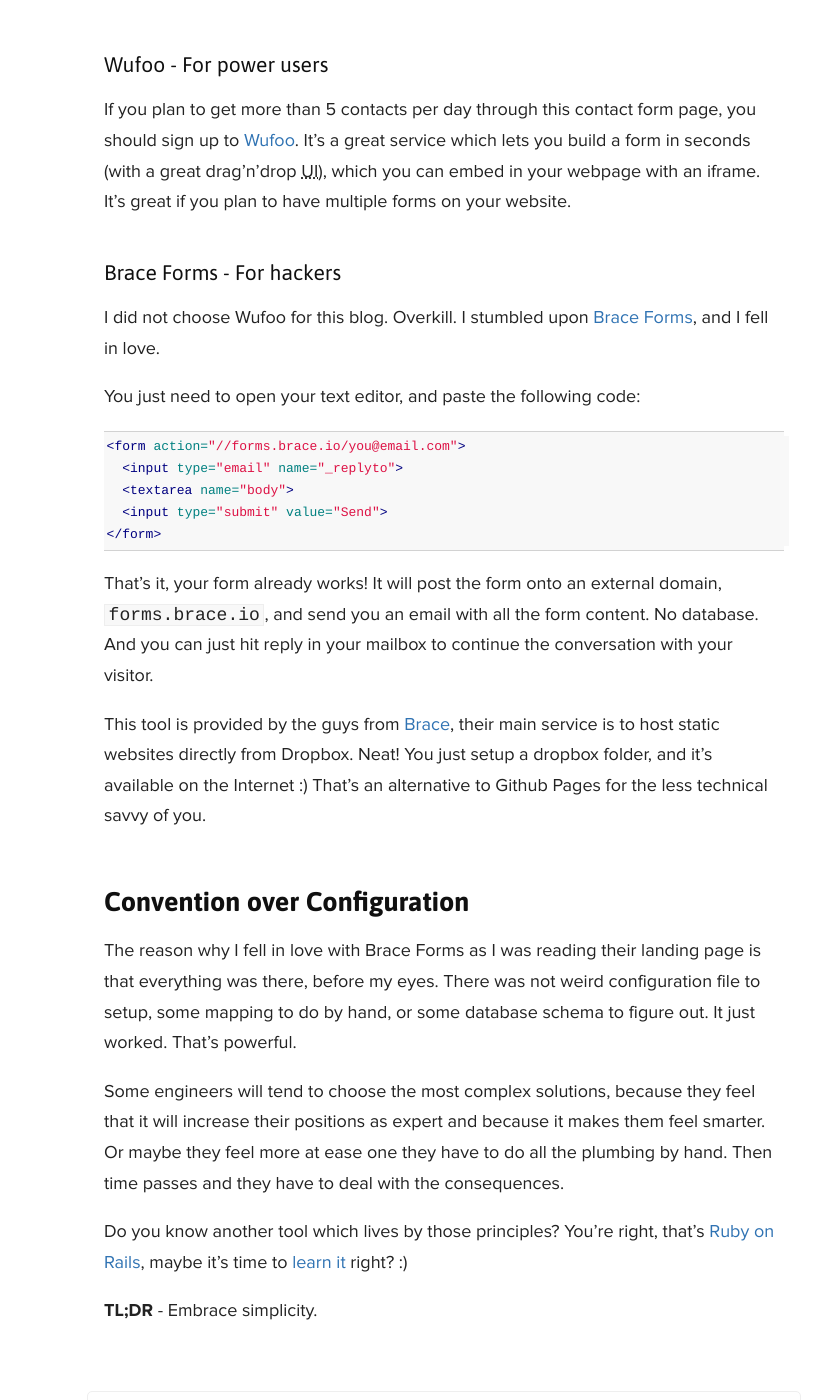
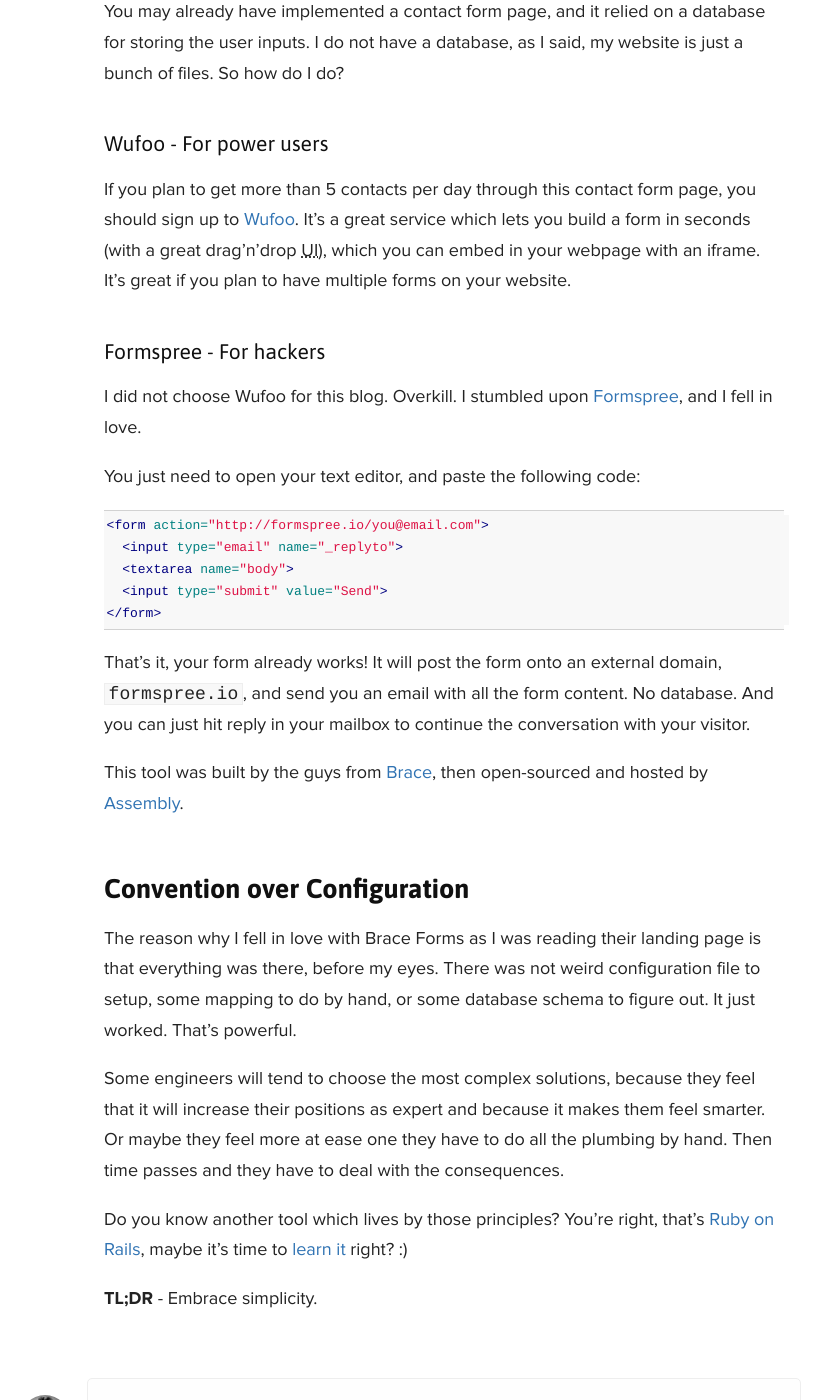
Before and after one commit to ssaunier/ssaunier.github.io, a Jekyll site: the page built from _posts/2014-04-15-you-do-not-need-a-database-for-your-contact-form.markdown, in a window 1280 px wide and 1400 px high, scrolled down 862 px. Shown: the whole window, without its empty margins (196-1028 px from the left). Built offline with Jekyll 4.4.1, drawn with Linux system fonts in a browser that asks for light colours; Markdown is read by kramdown in place of the engine named in the settings; comment, search, counter and statistics services are not loaded; some of the changed text lies outside the part shown.

Commit message:
Brace is shutting down, updating contact form

````diff
--- a/_posts/2014-04-15-you-do-not-need-a-database-for-your-contact-form.markdown
+++ b/_posts/2014-04-15-you-do-not-need-a-database-for-your-contact-form.markdown
@@ -4,6 +4,8 @@
 description: "Learn how to simply embed a contact form on your static website"
 category: blog
 ---
+
+**Edit** (Dec 22th, 2014): Brace forms closed and open sourced their product, thanks! The article has been update to reflect those changes.
 
 I love static websites. They are simple and fast. But they are just files, so how do I setup a contact form?
 
@@ -25,23 +27,23 @@
 
 If you plan to get more than 5 contacts per day through this contact form page, you should sign up to [Wufoo](http://www.wufoo.com/). It's a great service which lets you build a form in seconds (with a great drag'n'drop <acronym title="User Interface">UI</acronym>), which you can embed in your webpage with an iframe. It's great if you plan to have multiple forms on your website.
 
-### Brace Forms - For hackers
+### Formspree - For hackers
 
-I did not choose Wufoo for this blog. Overkill. I stumbled upon [Brace Forms](http://forms.brace.io), and I fell in love.
+I did not choose Wufoo for this blog. Overkill. I stumbled upon [Formspree](http://formspree.io/), and I fell in love.
 
 You just need to open your text editor, and paste the following code:
 
 ```html
-<form action="//forms.brace.io/you@email.com">
+<form action="http://formspree.io/you@email.com">
   <input type="email" name="_replyto">
   <textarea name="body">
   <input type="submit" value="Send">
 </form>
 ```
 
-That's it, your form already works! It will post the form onto an external domain, `forms.brace.io`, and send you an email with all the form content. No database. And you can just hit reply in your mailbox to continue the conversation with your visitor.
+That's it, your form already works! It will post the form onto an external domain, `formspree.io`, and send you an email with all the form content. No database. And you can just hit reply in your mailbox to continue the conversation with your visitor.
 
-This tool is provided by the guys from [Brace](http://brace.io/), their main service is to host static websites directly from Dropbox. Neat! You just setup a dropbox folder, and it's available on the Internet :) That's an alternative to Github Pages for the less technical savvy of you.
+This tool was built by the guys from [Brace](http://brace.io/), then open-sourced and hosted by [Assembly](https://assembly.com/formspree).
 
 ## Convention over Configuration
 
--- a/contact/index.html
+++ b/contact/index.html
@@ -23,7 +23,7 @@
     </em>
   </p>
 
-  <form action="//api.formspree.com/seb@saunier.me" role="form" method="POST">
+  <form action="//forms.brace.io/seb@saunier.me" role="form" method="POST">
     <div class="form-group">
       <label for="name">What's your name?</label>
       <input type="text" name="name" class="form-control" required>
````
